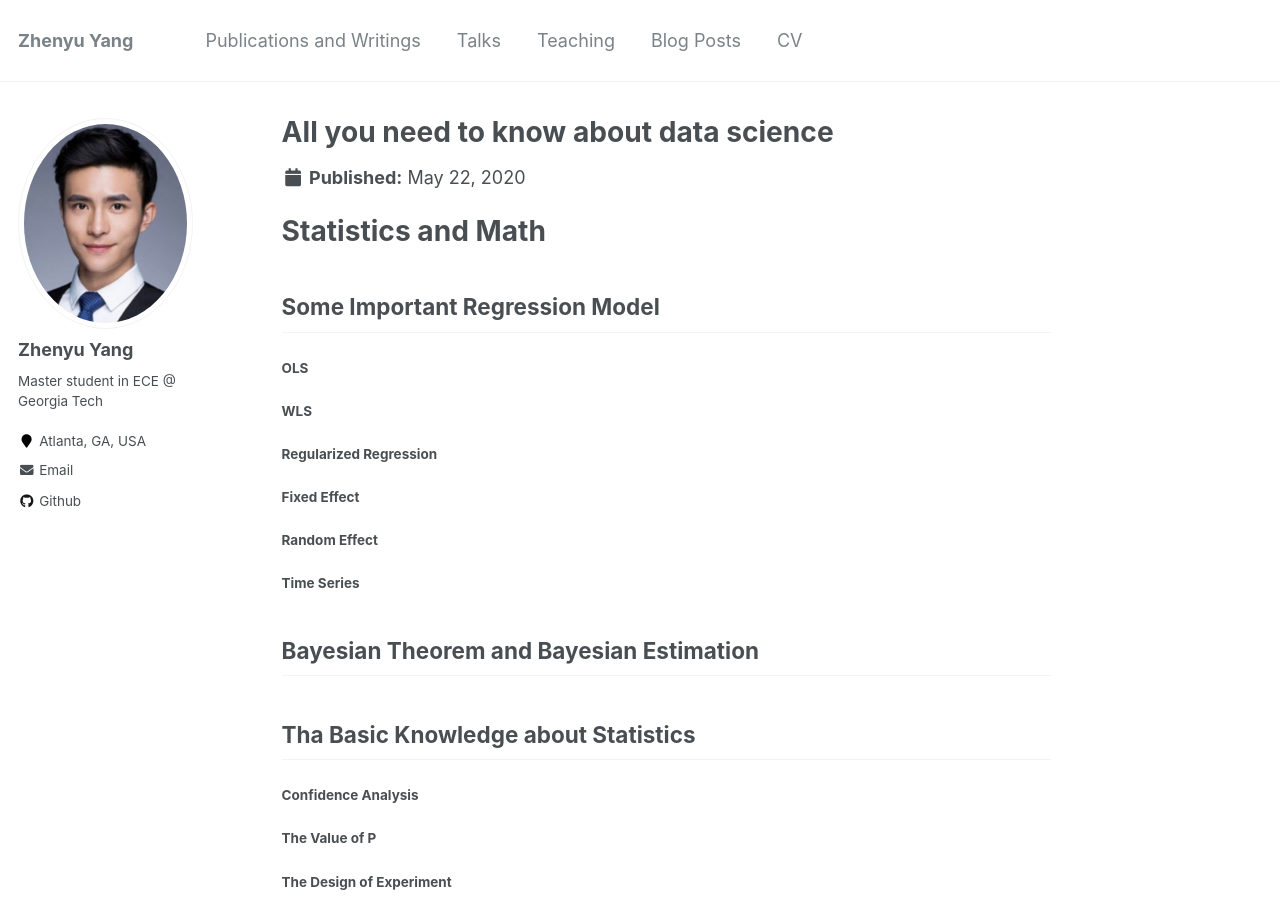
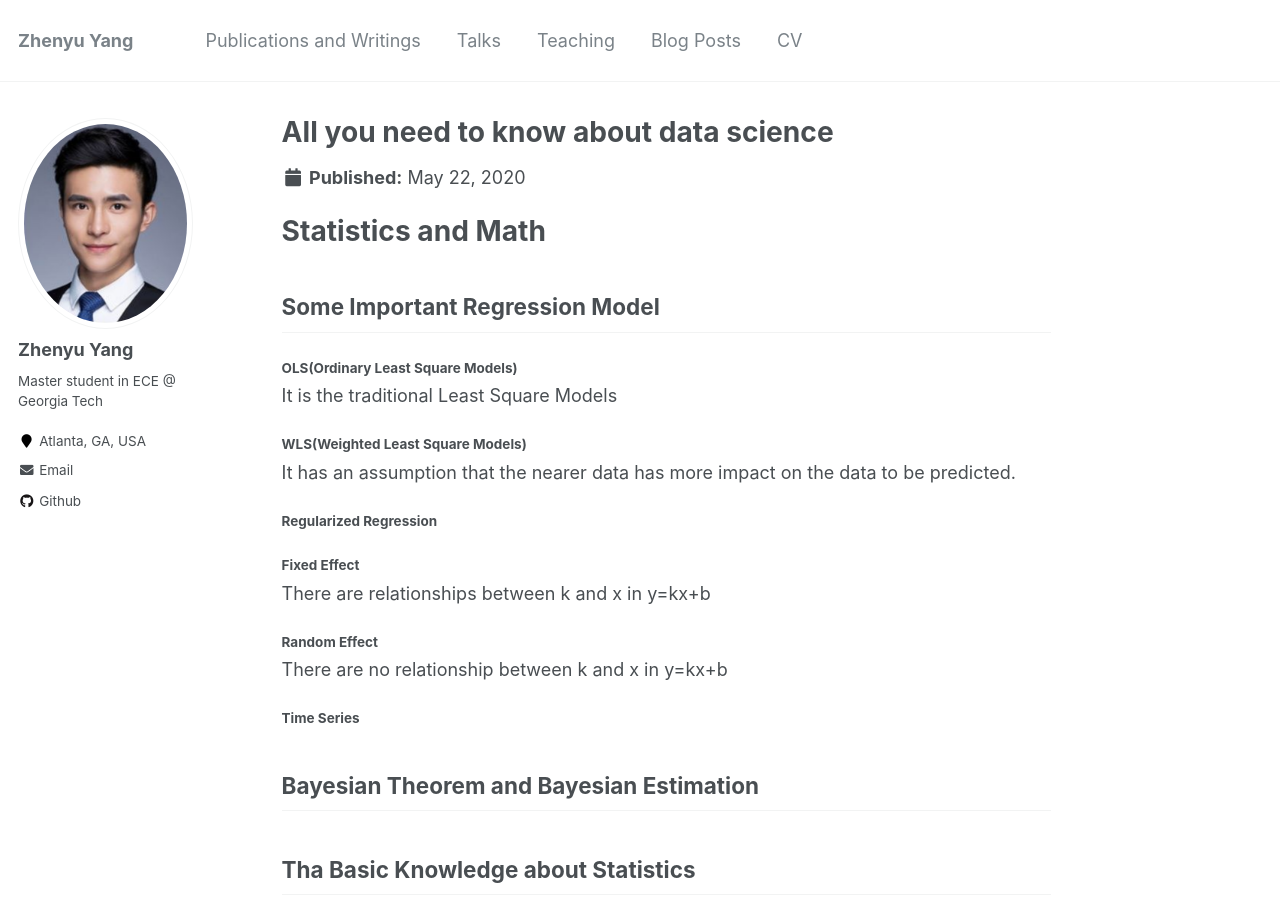
Before and after one commit to azpeteryang/azpeteryang.github.io, a Jekyll site: the page built from _posts/2020-05-22-blog-post-6.md, in a window 1280 px wide and 900 px high. Built offline with Jekyll 4.4.1, drawn with Linux system fonts in a browser that asks for light colours; a file with an impossible date is left out.

Commit message:
Update 2020-05-22-blog-post-6.md

```diff
--- a/_posts/2020-05-22-blog-post-6.md
+++ b/_posts/2020-05-22-blog-post-6.md
@@ -8,13 +8,12 @@ tags:
 
 # Statistics and Math
 ## Some Important Regression Model
-##### OLS
+##### OLS(Ordinary Least Square Models)
+It is the traditional Least Square Models
 
 
-
-
-##### WLS
-
+##### WLS(Weighted Least Square Models)
+It has an assumption that the nearer data has more impact on the data to be predicted.
 
 
 
@@ -24,12 +23,12 @@ tags:
 
 
 ##### Fixed Effect
-
+There are relationships between k and x in y=kx+b
 
 
 
 ##### Random Effect
-
+There are no relationship between k and x in y=kx+b
 
 
 
```
